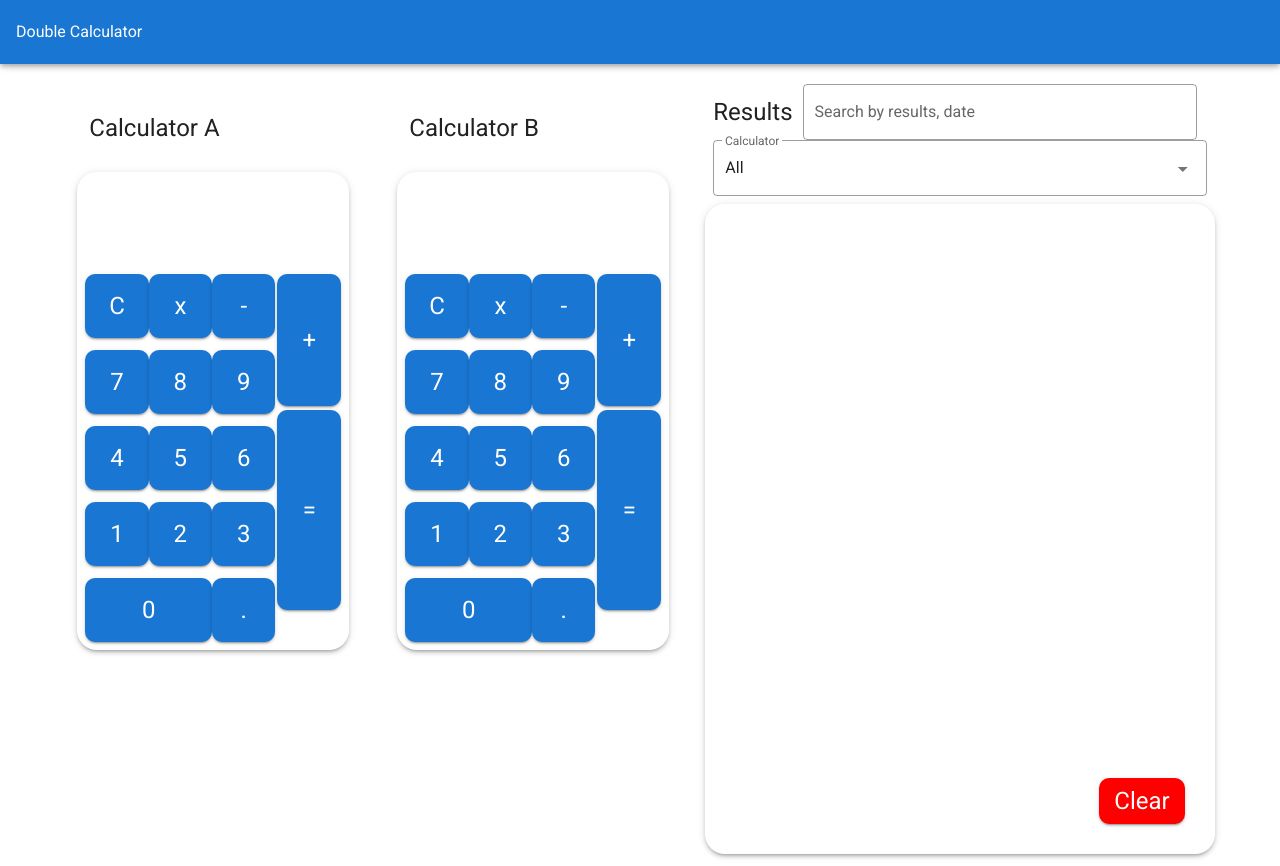
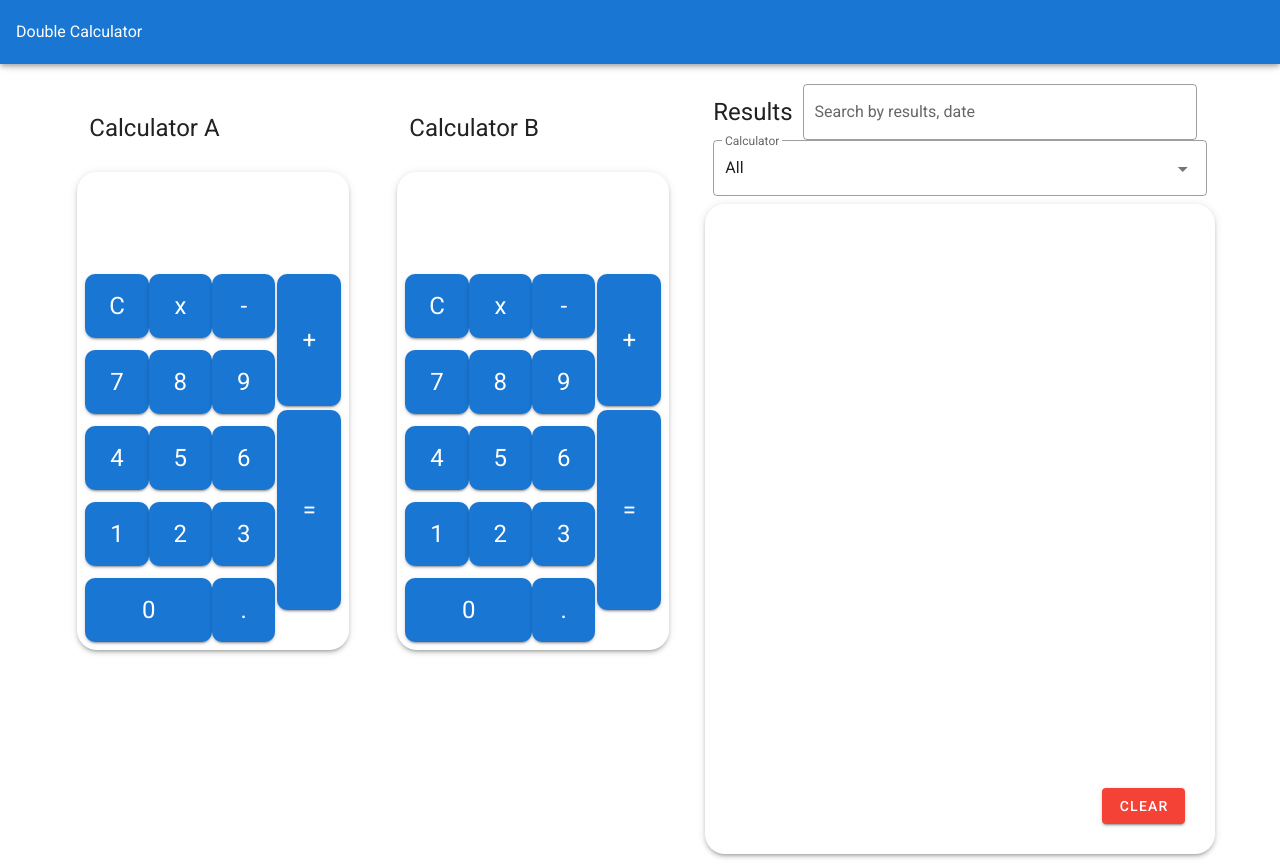
Before and after one commit to kitsanapong/calculator, a Vue app: page / in a window 1280 px wide. Built offline with nearby package versions, Linux system fonts and the light colour scheme.

Commit message:
clear history with comfirm

```diff
--- a/src/components/History.vue
+++ b/src/components/History.vue
@@ -62,23 +62,43 @@
           {{item.input}}
         </v-row>
       </div>
-      <div
+      <v-btn
+          color="red"
+          dark
+          v-on:click="clearHistory"
           v-bind:style="{
             position: 'absolute',
             bottom: '30px',
             right: '30px',
-          fontSize: '24px',
-          color: 'white',
-          backgroundColor: 'red',
-          borderRadius: '10px',
-          padding: '5px 15px',
-          boxShadow: '0 3px 1px -2px rgba(0,0,0,.2),0 2px 2px 0 rgba(0,0,0,.14),0 1px 5px 0 rgba(0,0,0,.12)',
-          cursor: 'pointer',
           }"
-        v-on:click="clearHistory"
         >
           Clear
-      </div>
+        </v-btn>
+
+      <v-dialog
+        v-model="confirm"
+        width="500"
+      >
+        <v-card>
+          <v-card-title class="headline grey lighten-2">
+            Are you sure?
+          </v-card-title>
+          <v-card-text>
+            Calculator history will be deleted forever and can not restore.
+          </v-card-text>
+          <v-divider></v-divider>
+          <v-card-actions>
+            <v-spacer></v-spacer>
+            <v-btn
+              color="primary"
+              text
+              v-on:click="confirmClearHistory"
+            >
+              OK
+            </v-btn>
+          </v-card-actions>
+        </v-card>
+      </v-dialog>
     </div>
   </div>
 </template>
@@ -99,6 +119,7 @@ export default {
     return {
       textSearch: '',
       nameSearch: 'All',
+      confirm: false,
     }
   },
   computed: {
@@ -120,8 +141,12 @@ export default {
   },
   methods: {
     clearHistory: function() {
+      this.confirm = true
+    },
+    confirmClearHistory: function() {
+      this.confirm = false
       this.$emit('clear-history')
-    },
+    }
   }
 }
 </script>
```
Lines whose indentation alone changed are shown as unchanged.
